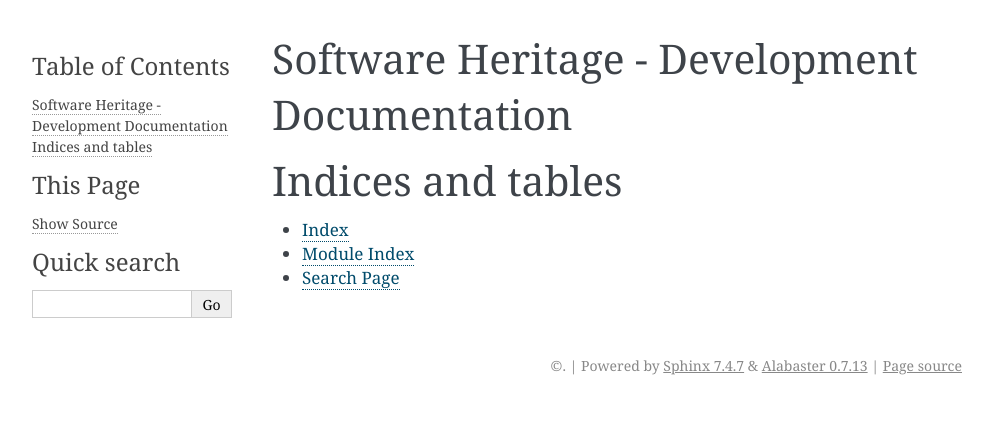
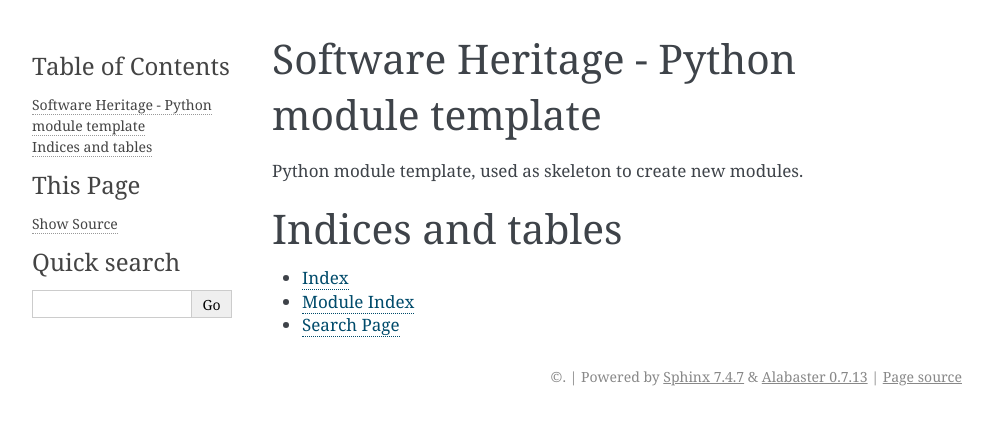
Before and after one commit to SoftwareHeritage/swh-py-template, a Sphinx documentation site: the page built from docs/index.rst, in a window 1280 px wide. Shown: the top 425 px of the page, without its empty margins (148-1141 px from the left). Built offline with Sphinx 7.4.7, drawn with Linux system fonts in a browser that asks for light colours.

Commit message:
docs: add title and brief module description

```diff
--- a/docs/index.rst
+++ b/docs/index.rst
@@ -1,10 +1,14 @@
-Software Heritage - Development Documentation
-=============================================
+.. _swh-py-template:
+
+Software Heritage - Python module template
+==========================================
+
+Python module template, used as skeleton to create new modules.
+
 
 .. toctree::
    :maxdepth: 2
    :caption: Contents:
-
 
 
 Indices and tables
```
